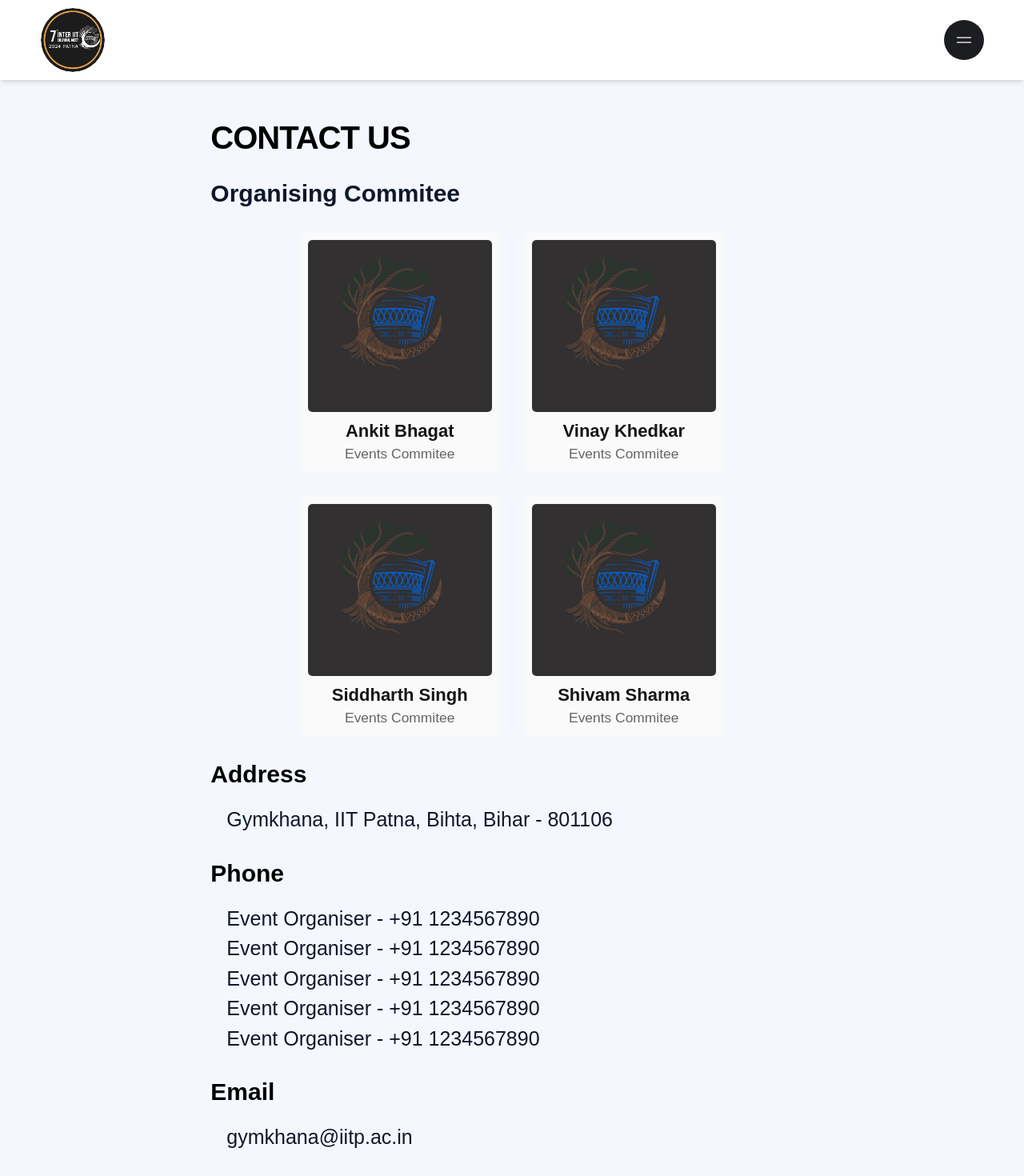
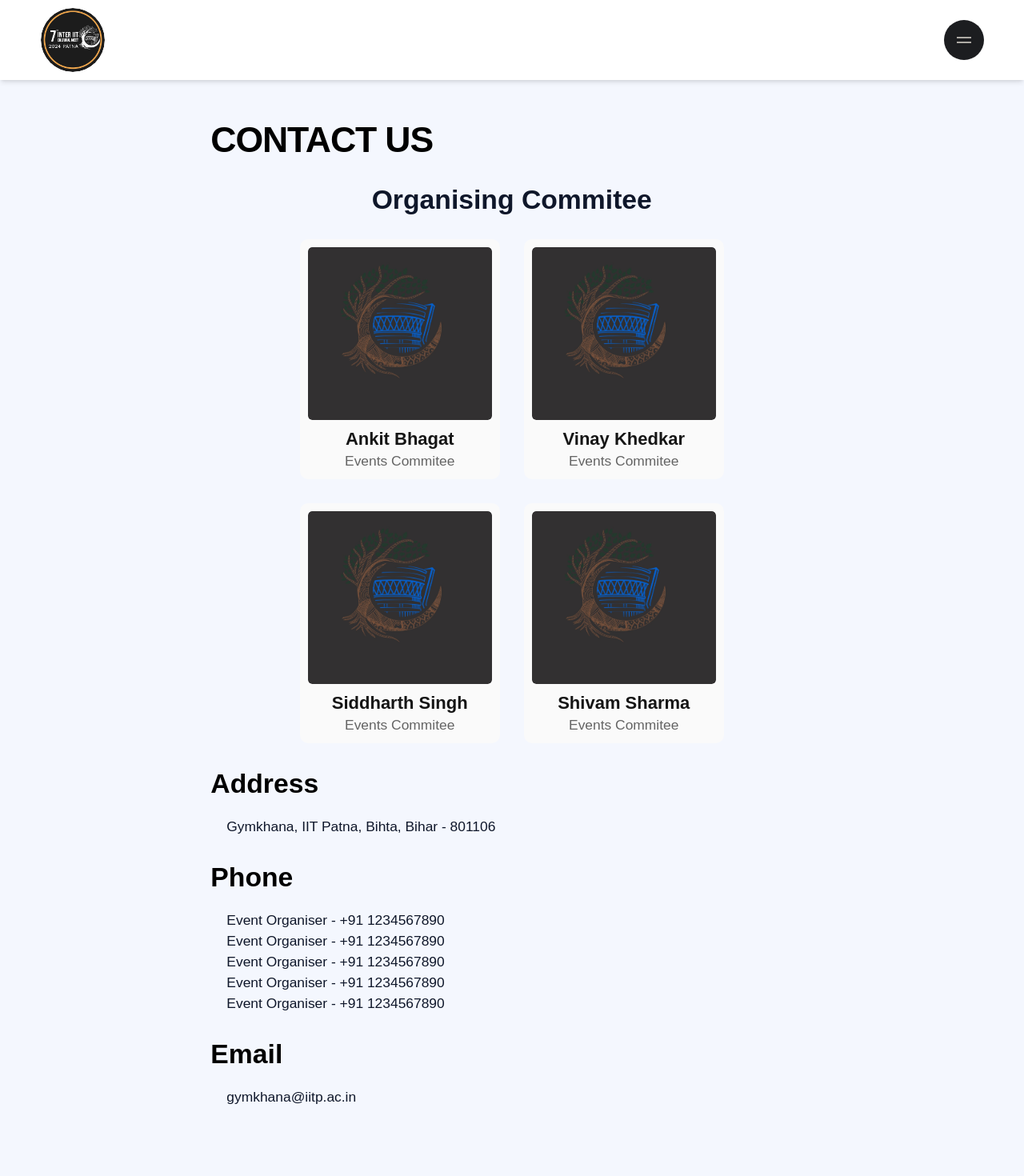
Before and after one commit to AnnonymousBanda/inter-iit-cult-meet-2024, a Next.js app: page /contact-us in a window 1280 px wide. Shown: the top 1470 px of the page at 80% size. Built offline with nearby package versions, Linux system fonts and the light colour scheme.

Commit message:
fix: fix the styling of the contact page

```diff
--- a/app/contact-us/page.jsx
+++ b/app/contact-us/page.jsx
@@ -39,11 +39,11 @@ const page = () => {
     return (
         <>
             <main className="w-full bg-backGround py-[12rem]">
-                <div className="max-container lg:w-2/3 w-full h-full min-h-screen py-[3rem] pl-[5rem] flex flex-col gap-[3rem]">
-                    <h1 className="font-bold text-[4rem] tracking-tight uppercase">
+                <div className="max-container lg:w-2/3 w-full h-full min-h-screen py-[3rem] sm:pl-[5rem] flex flex-col gap-[3rem]">
+                    <h1 className="font-bold tracking-tight uppercase">
                         Contact Us
                     </h1>
-                    <h2 className="font-bold text-[3rem] text-slate-900 ">
+                    <h2 className="font-bold  text-slate-900 w-full text-center">
                         Organising Commitee
                     </h2>
                     <div className="flex flex-col items-center gap-[3rem] md:flex-row md:flex-wrap justify-center">
@@ -60,53 +60,53 @@ const page = () => {
                         ))}
                     </div>
                     <div className="flex flex-col gap-[2rem]">
-                        <h2 className="font-bold text-[3rem]">Address</h2>
-                        <p className="text-[2.5rem] text-slate-900 pl-[2rem]">
+                        <h2 className="font-bold ">Address</h2>
+                        <p className=" text-slate-900 pl-[2rem]">
                             Gymkhana, IIT Patna, Bihta, Bihar - 801106
                         </p>
                     </div>
                     <div className="flex flex-col gap-[2rem]">
-                        <h2 className="font-bold text-[3rem]">Phone</h2>
+                        <h2 className="font-bold ">Phone</h2>
                         <ul className="pl-[2rem] list-disc list-inside gap-[2rem]">
                             <li>
-                                <p className="text-[2.5rem] text-slate-900">
+                                <p className=" text-slate-900">
                                     Event Organiser - +91&nbsp;1234567890
                                 </p>
                             </li>
                             <li>
-                                <p className="text-[2.5rem] text-slate-900">
+                                <p className=" text-slate-900">
                                     Event Organiser - +91&nbsp;1234567890
                                 </p>
                             </li>
                             <li>
-                                <p className="text-[2.5rem] text-slate-900">
+                                <p className=" text-slate-900">
                                     Event Organiser - +91&nbsp;1234567890
                                 </p>
                             </li>
                             <li>
-                                <p className="text-[2.5rem] text-slate-900">
+                                <p className=" text-slate-900">
                                     Event Organiser - +91&nbsp;1234567890
                                 </p>
                             </li>
                             <li>
-                                <p className="text-[2.5rem] text-slate-900">
+                                <p className=" text-slate-900">
                                     Event Organiser - +91&nbsp;1234567890
                                 </p>
                             </li>
                         </ul>
                     </div>
                     <div className="flex flex-col gap-[2rem]">
-                        <h2 className="font-bold text-[3rem]">Email</h2>
+                        <h2 className="font-bold ">Email</h2>
                         <Link
                             href="mailto:gymkhama@iitp.ac.in"
-                            className="text-[2.5rem] text-slate-900 pl-[2rem]"
+                            className=" text-slate-900 ml-[2rem] w-fit"
                         >
-                            gymkhana@iitp.ac.in
+                            <p className="w-fit">gymkhana@iitp.ac.in</p>
                         </Link>
                     </div>
                 </div>
             </main>
-            <Footer bgcolor='#F4F7FE' />
+            <Footer bgcolor="#F4F7FE" />
         </>
     );
 };
```
